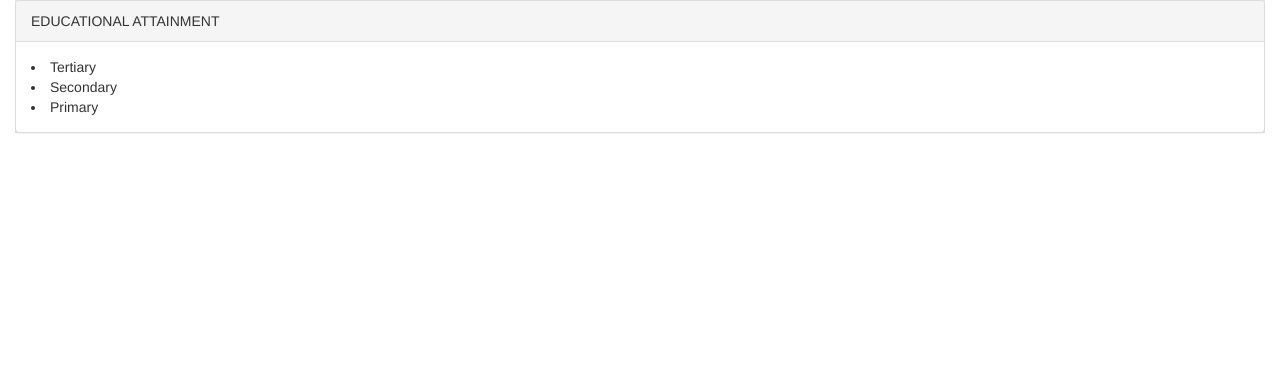
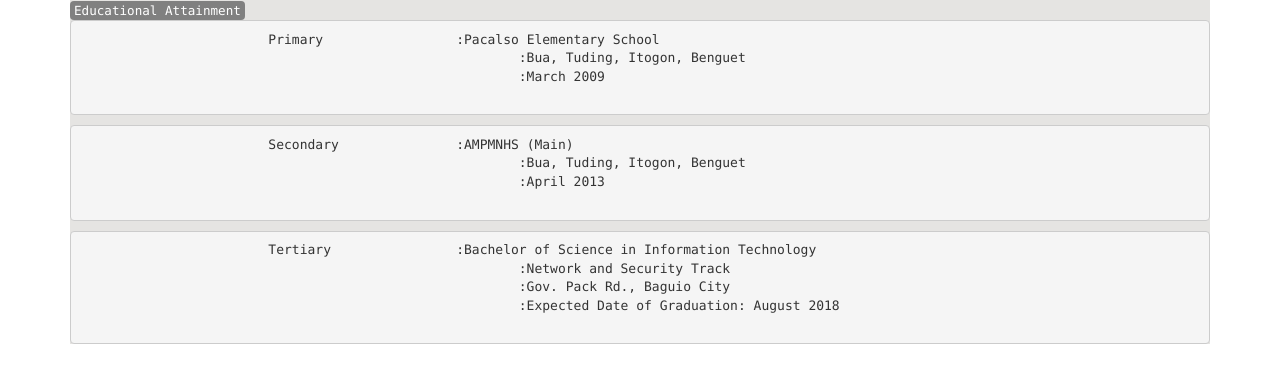
Before and after one commit to martinstephen00/Martin, a website: page resume.html in a window 1280 px wide. Drawn offline with nearby package versions, Linux system fonts and the light colour scheme.

Commit message:
Updated resume

```diff
--- a/resume.html
+++ b/resume.html
@@ -16,18 +16,26 @@
 
 <body>
 
-	<div class="container-fluid">
+	<div class="container">
 		<div class="" style="background-color: #E5E4E2;">
 
-			<div class="panel panel-default">
-			  <div class="panel-heading">EDUCATIONAL ATTAINMENT</div>
-			  <div class="panel-body">
-			  		<li>Tertiary</li>
-			  		<li>Secondary</li>
-			  		<li>Primary</li>
-
-			  </div>
-			</div>
+			<code style="background-color: gray; color: white;">Educational Attainment</code>
+			<pre>
+			Primary			:Pacalso Elementary School
+							:Bua, Tuding, Itogon, Benguet
+							:March 2009
+			</pre>
+			<pre>
+			Secondary		:AMPMNHS (Main)
+							:Bua, Tuding, Itogon, Benguet
+							:April 2013
+			</pre>
+			<pre>
+			Tertiary 		:Bachelor of Science in Information Technology
+							:Network and Security Track
+							:Gov. Pack Rd., Baguio City
+							:Expected Date of Graduation: August 2018
+			</pre>
 
 
 		</div>
```
Also changed, not shown: martin.html (+1 -1 lines).
